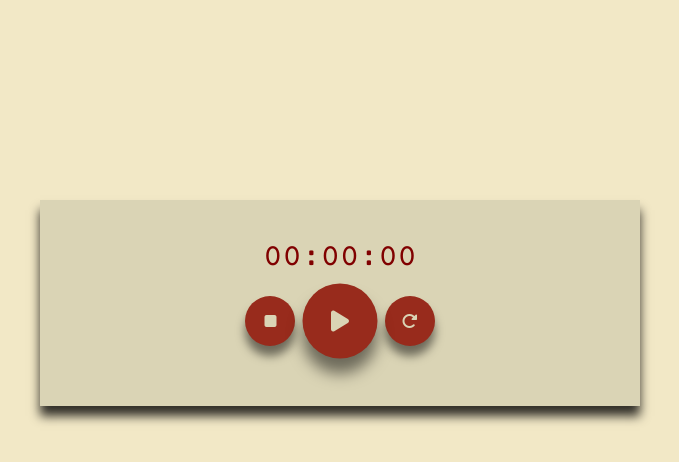
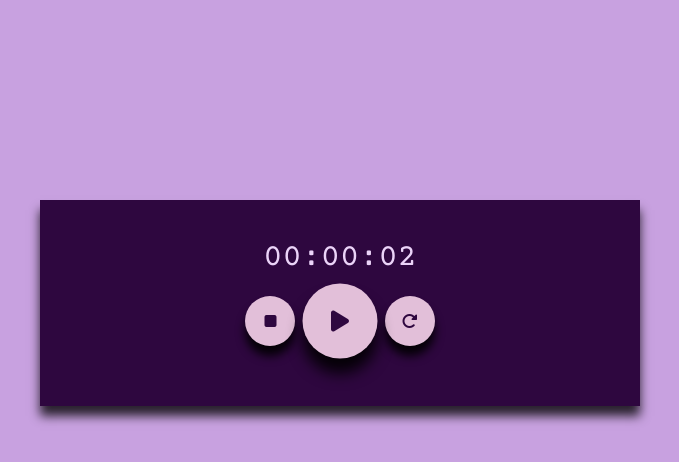
Before and after one commit to arifur-rahaman/js-stopwatch, a plain HTML site: page index.html in a window 1280 px wide. Both pictures are taken after a click on the icon 640 px from the left and 321 px from the top of the page. Shown: the whole page, without its empty margins (300-979 px from the left). Drawn offline with nearby package versions, Linux system fonts and the light colour scheme.

Commit message:
all functionalities added

```diff
--- a/app.js
+++ b/app.js
@@ -0,0 +1,39 @@
+let [seconds, minutes, hours] = [0, 0, 0];
+let displayTime = document.getElementById("displayTime");
+let timer = null;
+
+function stoptWatch() {
+  seconds++;
+  if (seconds == 60) {
+    seconds = 0;
+    minutes++;
+    if (minutes == 60) {
+      minutes = 0;
+      hours++;
+    }
+    if (hours == 12) {
+      hours = 0;
+    }
+  }
+  let h = hours < 10 ? "0" + hours : hours;
+  let m = minutes < 10 ? "0" + minutes : minutes;
+  let s = seconds < 10 ? "0" + seconds : seconds;
+  displayTime.innerHTML = h + ":" + m + ":" + s;
+}
+
+function watchStart() {
+  if (timer !== null) {
+    clearInterval(timer);
+  }
+  timer = setInterval(stoptWatch, 1000);
+}
+
+function watchStop() {
+  clearInterval(timer);
+}
+
+function watchReset() {
+  clearInterval(timer);
+  let [seconds, minutes, hours] = [0, 0, 0];
+  displayTime.innerHTML = "00:00:00";
+}
--- a/index.html
+++ b/index.html
@@ -21,11 +21,11 @@
   </head>
   <body class="">
     <div class="stopwatch">
-      <h1>00:00:00</h1>
+      <h1 id="displayTime">00:00:00</h1>
       <div class="buttons">
-        <i class="fa-solid fa-stop"></i>
-        <i class="fa-solid fa-play"></i>
-        <i class="fa-solid fa-rotate-right"></i>
+        <i class="fa-solid fa-stop" onclick="watchStop()"></i>
+        <i class="fa-solid fa-play" onclick="watchStart()"></i>
+        <i class="fa-solid fa-rotate-right" onclick="watchReset()"></i>
       </div>
     </div>
     <script src="/app.js"></script>
--- a/style.css
+++ b/style.css
@@ -10,10 +10,10 @@
 }
 
 :root {
-  --bg-color: #f2e8c6;
-  --primary-color: #dad4b5;
-  --secondary-color: #982b1c;
-  --text-color: #800000;
+  --bg-color: #c8a1e0;
+  --primary-color: #2e073f;
+  --secondary-color: #e2bfd9;
+  --text-color: #ebd3f8;
 }
 
 body {
@@ -50,7 +50,7 @@ h1 {
   margin: 20px 5px;
   background-color: var(--secondary-color);
   color: var(--primary-color);
-  box-shadow: 0 10px 10px rgba(0, 0, 0, 0.5);
+  box-shadow: 0 10px 10px rgba(0, 0, 0, 0.9);
   cursor: pointer;
 }
 
```
